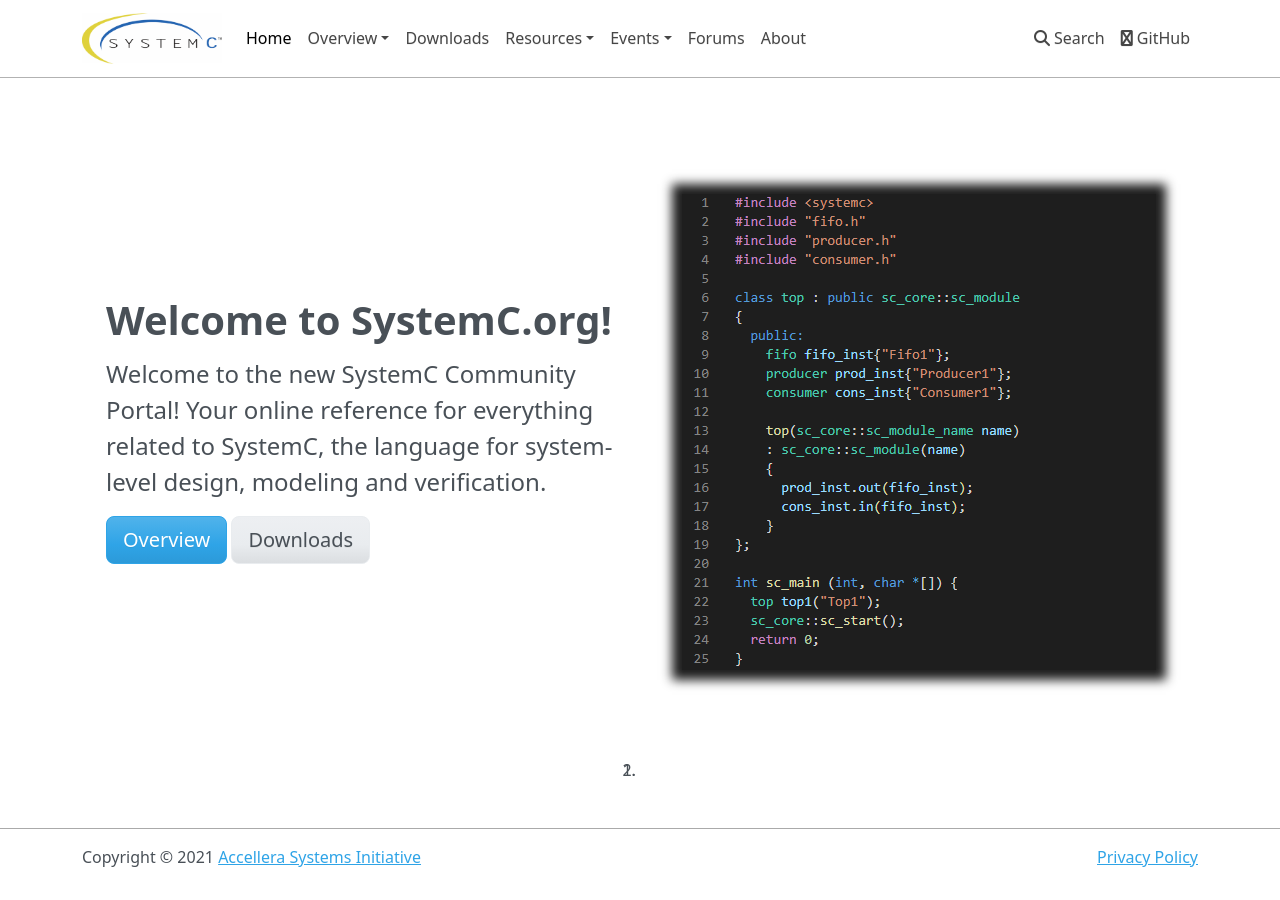
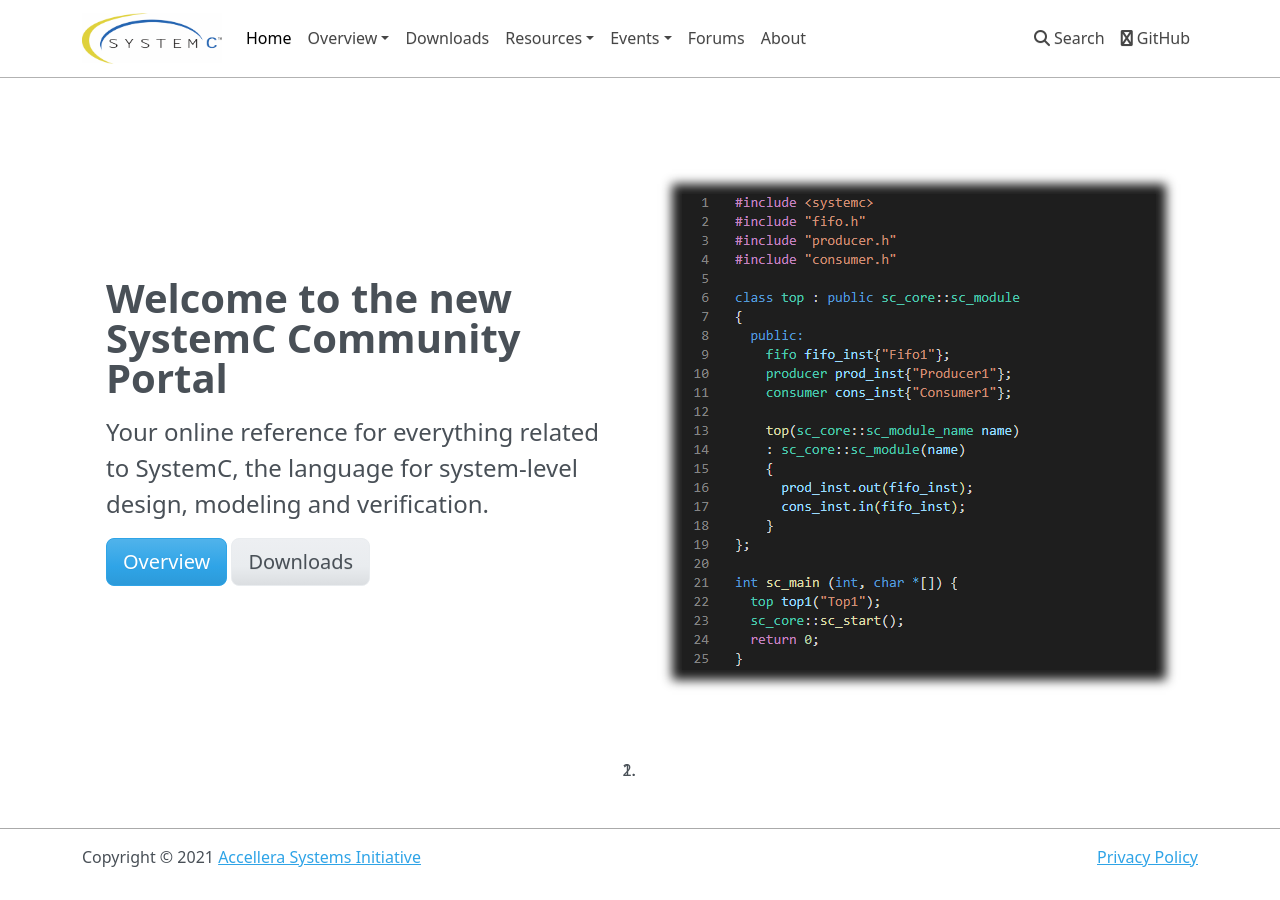
Before and after one commit to accellera-official/systemc.org, an MkDocs documentation site: the page built from docs/index.md, in a window 1280 px wide. Built offline with MkDocs 1.6.1, drawn with Linux system fonts in a browser that asks for light colours; nearby versions of some CDN libraries.

Commit message:
updated welcome message

```diff
--- a/docs/index.md
+++ b/docs/index.md
@@ -13,8 +13,8 @@
             <a href="/overview/"><img style="box-shadow: 0px 0px 10px 10px #1e1e1e;" src="/images/sc_example.png" class="d-block mx-lg-auto img-fluid" loading="lazy"></a>
           </div>
           <div class="col-lg-6">
-            <h1 class="display-5 fw-bold lh-1 mb-3">Welcome to SystemC.org!</h1>
-            <p class="lead">Welcome to the new SystemC Community Portal! Your online reference for everything related to SystemC, the language for system-level design, modeling and verification.</p>
+            <h1 class="display-5 fw-bold lh-1 mb-3">Welcome to the new SystemC Community Portal</h1>
+            <p class="lead">Your online reference for everything related to SystemC, the language for system-level design, modeling and verification.</p>
             <a href="/overview/" class="btn btn-primary btn-lg">Overview</a>
             <a href="/downloads/" class="btn btn-secondary btn-lg">Downloads</a>
           </div>
```
